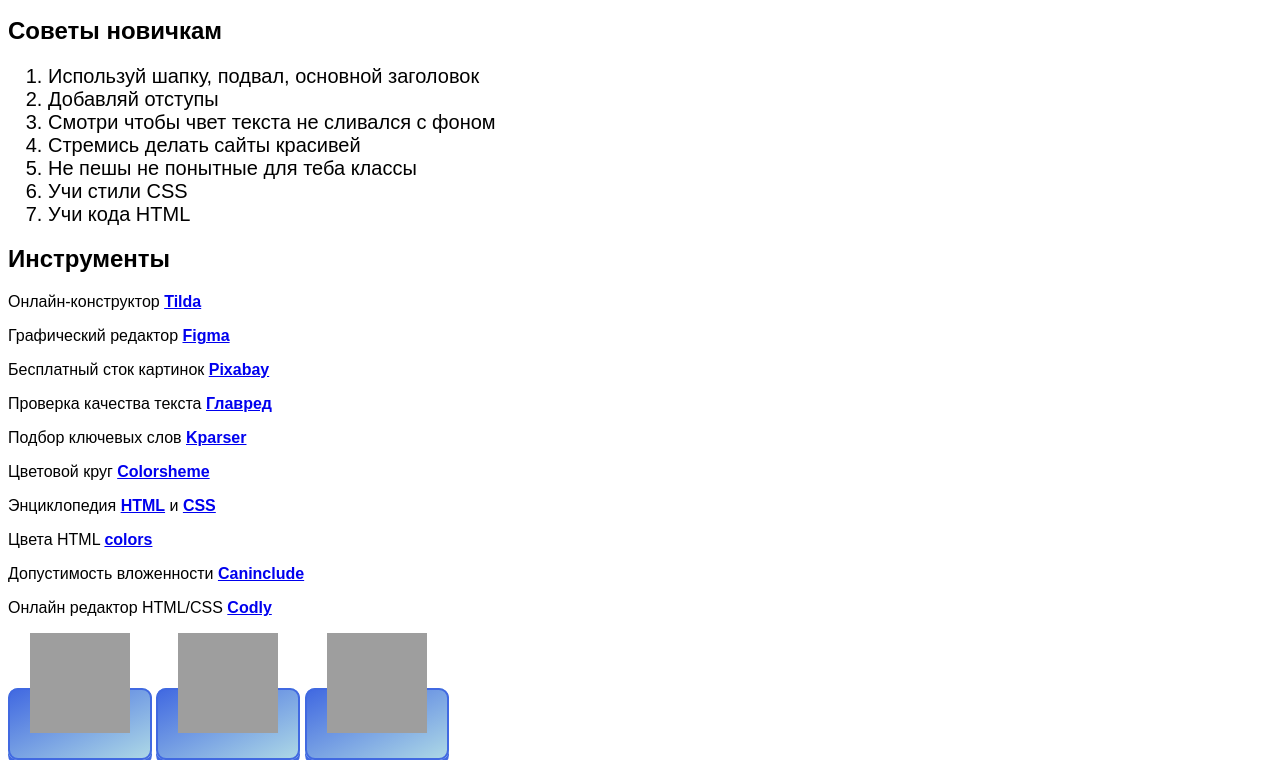
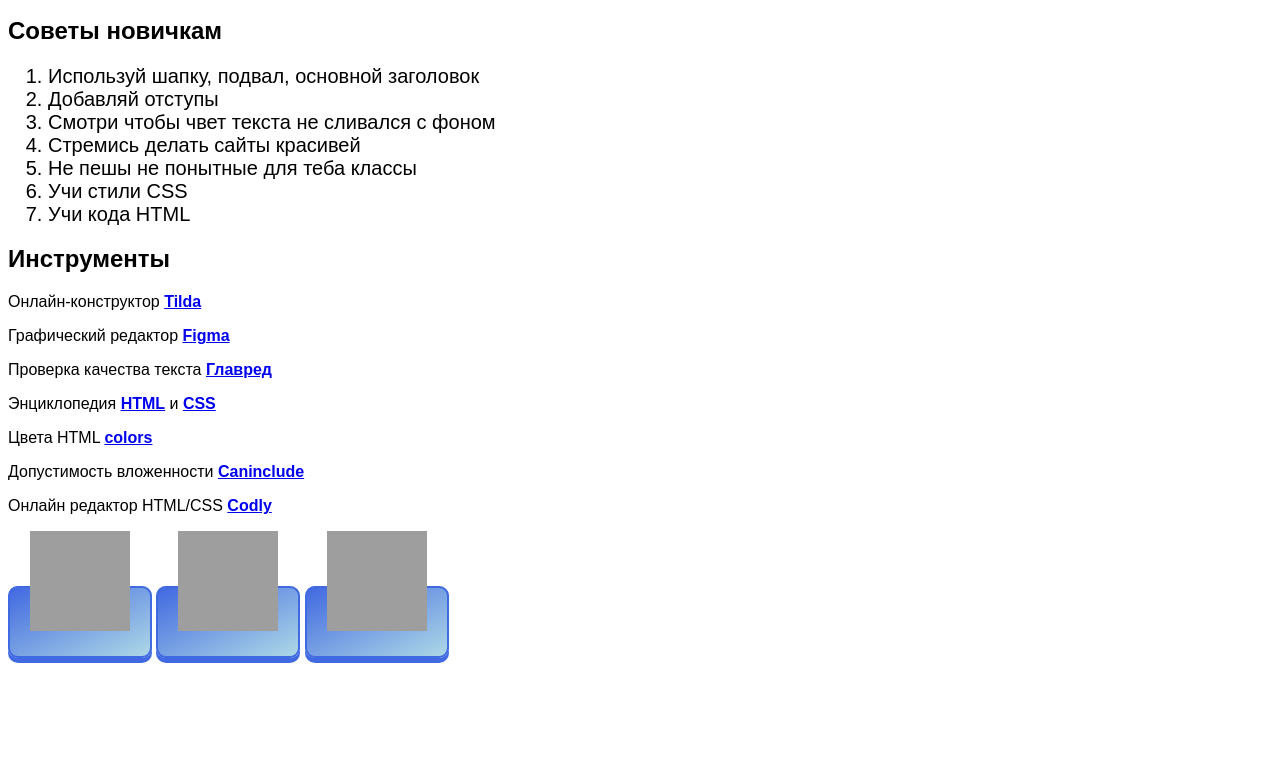
Before and after one commit to Kalbasa228/poleznayinfa, a plain HTML site: page index.html in a window 1280 px wide. Shown: the part 126-886 px from the top of the page. After the commit the page ends 800 px from the top, so only its background shows below. Drawn offline with Linux system fonts and the light colour scheme; grey boxes are pictures that could not be loaded.

Commit message:
Update index.html

```diff
--- a/index.html
+++ b/index.html
@@ -22,10 +22,7 @@
       <h2>Инструменты</h2>
       <p>Онлайн-конструктор <a class="link-text" href="https://tilda.cc/ru/"><b>Tilda</b></a></p>
       <p>Графический редактор <a class="link-text" href="https://www.figma.com/"><b>Figma</b></a></p>
-      <p>Бесплатный сток картинок <a class="link-text" href="https://pixabay.com/"><b>Pixabay</b></a></p>
       <p>Проверка качества текста <a class="link-text" href="https://glvrd.ru/"><b>Главред</b></a></p>
-      <p>Подбор ключевых слов <a class="link-text" href="https://kparser.com/"><b>Kparser</b></a></p>
-      <p>Цветовой круг <a class="link-text" href="https://colorscheme.ru/"><b>Colorsheme</b></a></p>
       <p>Энциклопедия <a class="link-text" href="http://htmlbook.ru/html"><b>HTML</b></a> и <a class="link-text" href="http://htmlbook.ru/css"><b>CSS</b></a></p>
       <p>Цвета HTML <a class="link-text" href="https://colorscheme.ru/html-colors.html"><b>colors</b></a></p>
       <p>Допустимость вложенности <a class="link-text" href="https://caninclude.glitch.me/"><b>Caninclude</b></a></p>
```
